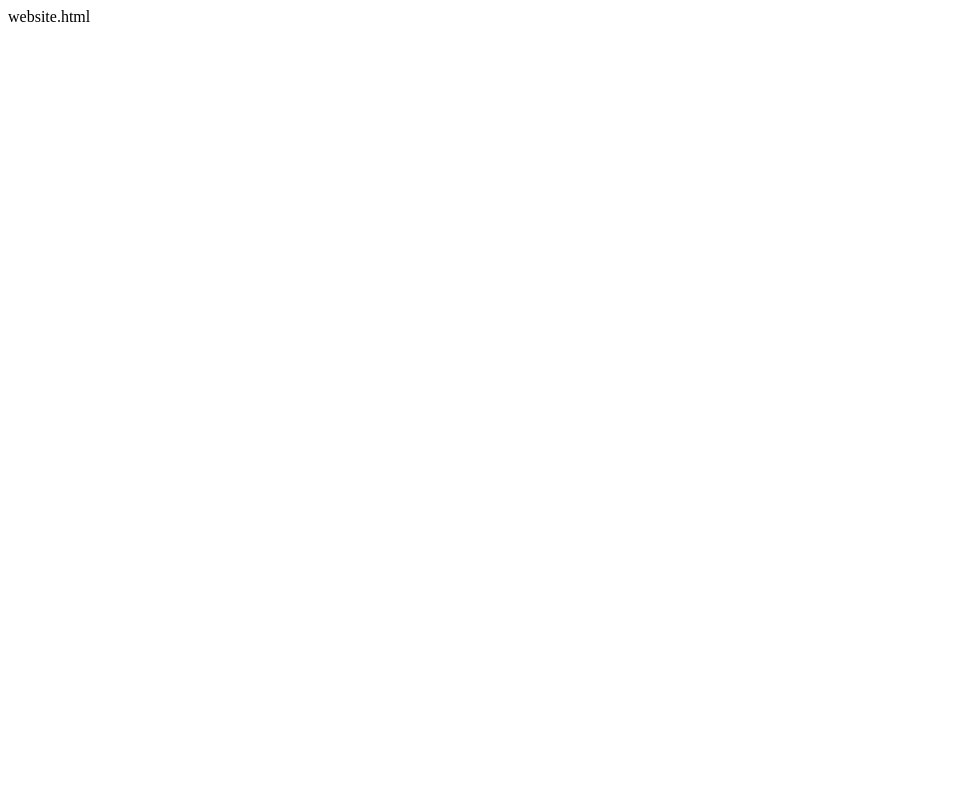
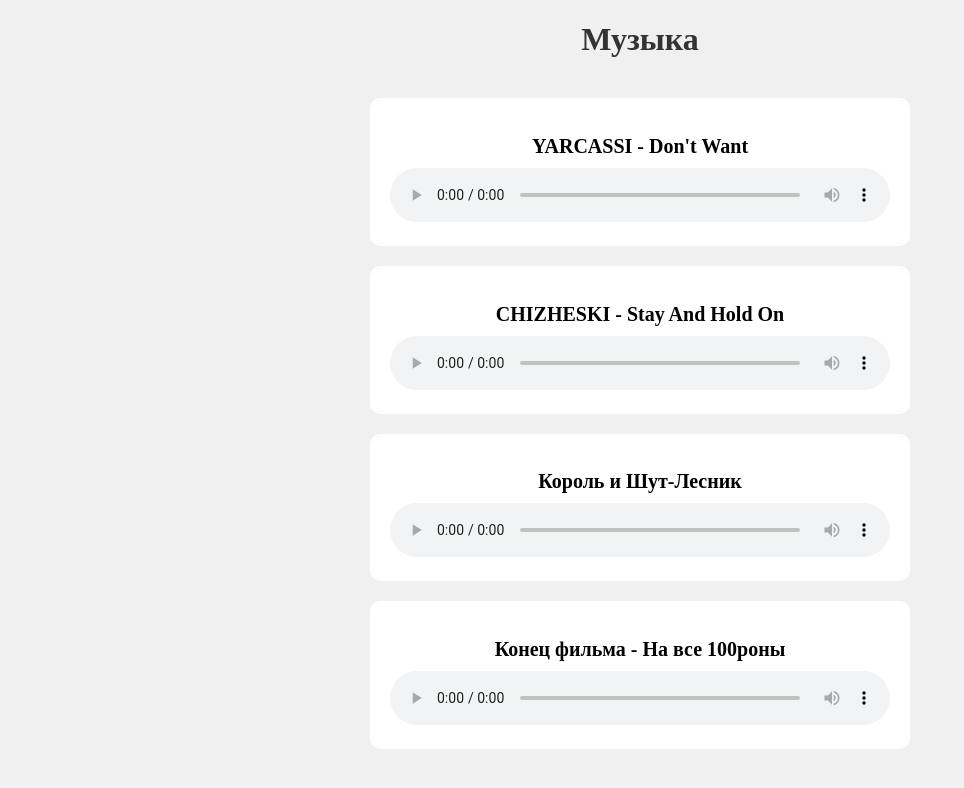
Before and after one commit to venslavoviczena-rgb/supreme-giggle, a plain HTML site: page index.html in a window 1280 px wide. Shown: the whole page, without its empty margins (0-964 px from the left). Drawn offline with Linux system fonts and the light colour scheme.

Commit message:
Create index.html for music website

```diff
--- a/index.html
+++ b/index.html
@@ -1 +1,31 @@
-website.html
+<!DOCTYPE html>
+<html>
+<head>
+  <title>Музыкальный сайт</title>
+  <link rel="stylesheet" href="style.css">
+</head>
+<body>
+  <h1>Музыка</h1>
+  <div class="track">
+    <h2>YARCASSI - Don't Want</h2>
+    <audio controls>
+      <source src="/music/YARCASSI - Don't Want.mp3">
+    </audio>
+  </div>
+  <div class="track">
+    <h2>CHIZHESKI - Stay And Hold On</h2>
+    <audio controls src="/music/CHIZHESKI - Stay And Hold On.mp3">
+    </audio>
+  </div>
+  <div class="track">
+    <h2>Король и Шут-Лесник</h2>
+    <audio controls src="/music/Король и Шут - Лесник.mp3">
+    </audio>
+  </div>
+  <div class="track">
+    <h2>Конец фильма - На все 100роны</h2>
+    <audio controls src="/music/Конец фильма - На все 100роны.mp3">
+    </audio>
+  </div>
+</body>
+</html>
```
